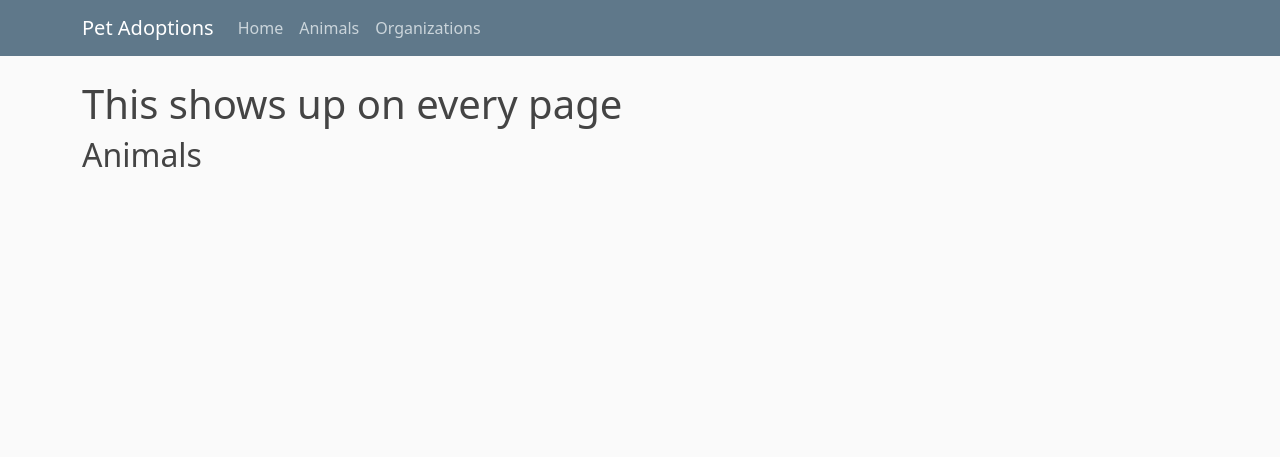
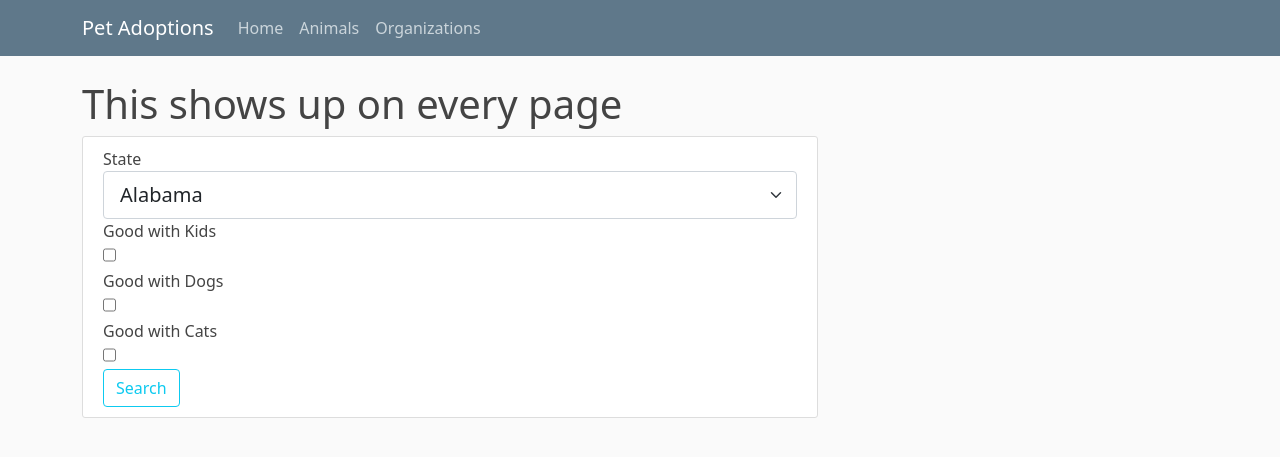
Before and after one commit to egomez4/Week4Project, a Flask app: page /animals in a window 1280 px wide. Shown: the top 457 px of the page. Run offline with Flask 2, Linux system fonts and the light colour scheme.

Commit message:
Added style guide checker and pages display registration forms

```diff
--- /dev/null
+++ b/forms.py
@@ -0,0 +1,72 @@
+from flask_wtf import FlaskForm
+from wtforms import StringField, PasswordField, SubmitField, BooleanField, SelectField
+from wtforms.validators import DataRequired, Length, Email, EqualTo
+
+states = [ ("AL", "Alabama"),
+          ("AK", "Alaska"),
+          ("AZ", "Arizona"),
+          ("AR", "Arkansas"),
+          ("CA", "California"),
+          ("CO", "Colorado"),
+          ("CT", "Connecticut"),
+          ("DE", "Delaware"),
+          ("DC", "District Of Columbia"),
+          ("FL", "Florida"),
+          ("GA", "Georgia"),
+          ("HI", "Hawaii"),
+          ("ID", "Idaho"),
+          ("IL", "Illinois"),
+          ("IN", "Indiana"),
+          ("IA", "Iowa"),
+          ("KS", "Kansas"),
+          ("KY", "Kentucky"),
+          ("LA", "Louisiana"),
+          ("ME", "Maine"),
+          ("MD", "Maryland"),
+          ("MA", "Massachusetts"),
+          ("MI", "Michigan"),
+          ("MN", "Minnesota"),
+          ("MS", "Mississippi"),
+          ("MO", "Missouri"),
+          ("MT", "Montana"),
+          ("NE", "Nebraska"),
+          ("NV", "Nevada"),
+          ("NH", "New Hampshire"),
+          ("NJ", "New Jersey"),
+          ("NM", "New Mexico"),
+          ("NY", "New York"),
+          ("NC", "North Carolina"),
+          ("ND", "North Dakota"),
+          ("OH", "Ohio"),
+          ("OK", "Oklahoma"),
+          ("OR", "Oregon"),
+          ("PA", "Pennsylvania"),
+          ("RI", "Rhode Island"),
+          ("SC", "South Carolina"),
+          ("SD", "South Dakota"),
+          ("TN", "Tennessee"),
+          ("TX", "Texas"),
+          ("UT", "Utah"),
+          ("VT", "Vermont"),
+          ("VA", "Virginia"),
+          ("WA", "Washington"),
+          ("WV", "West Virginia"),
+          ("WI", "Wisconsin"),
+          ("WY", "Wyoming")
+]
+
+class AnimalsForm(FlaskForm):
+    #animalType = SelectField(
+    #                       validators=[DataRequired(), Length(min=2, max=20)])
+    #breed = StringField('Email',
+    #                    validators=[DataRequired(), Email()])
+    state = SelectField('State', choices = states, validators=[DataRequired()])
+    kids = BooleanField('Good with Kids', default=False)
+    dogs = BooleanField('Good with Dogs', default=False)
+    cats = BooleanField('Good with Cats', default=False)
+    submit = SubmitField('Search')
+
+class OrganizationForm(FlaskForm):
+    zip_code = StringField('Zip Code')
+    state = SelectField('State', choices=states, validators=[DataRequired()])
+    submit = SubmitField('Search')
--- a/routes.py
+++ b/routes.py
@@ -1,27 +1,38 @@
 #sudo pip3 install petpy
 import petpy
 from flask import Flask, render_template, url_for, flash, redirect
+from forms import AnimalsForm, OrganizationForm
+from flask_behind_proxy import FlaskBehindProxy
+
 
 app = Flask(__name__)
+proxied = FlaskBehindProxy(app)
+app.config['SECRET_KEY'] = '9964c5b701ffc08bb7832c6c9d603d04'
 
 api_key = 'JNGvI97bit2E3e4Vawh0diK8VQyRwXvIoaK8sGAm91DevlHJwU'
 api_secret = 'IijpJC2ivqOzvZrJItbXxBNp7KUHZefKsP5YlNtY'
 
 pf = petpy.Petfinder(api_key, secret=api_secret)
 
-#print(pf.breeds())
+#print(pf.animal_types())
 
 @app.route('/')
 def home():
     return render_template('home.html', subtitle = 'Home')
 
-@app.route('/animals')
+@app.route('/animals', methods=['GET', 'POST'])
 def animals():
-    return render_template('animals.html', subtitle='Animals')
+    form = AnimalsForm()
+    if form.validate_on_submit():
+        return redirect(url_for('home'))
+    return render_template('animals.html', subtitle='Animals', form=form)
 
-@app.route('/organizations')
+@app.route('/organizations', methods=['GET', 'POST'])
 def organizations():
-    return render_template('organizations.html', subtitle='Organizations')
+    form = OrganizationForm()
+    zip_code = form.zip_code.data
+    print(zip_code)
+    return render_template('organizations.html', subtitle='Organizations', form=form)
 
 if __name__ == '__main__':               # this should always be at the end
     app.run(debug=True, host="0.0.0.0")
--- a/static/main.css
+++ b/static/main.css
@@ -78,3 +78,7 @@ a.article-title:hover {
 .account-heading {
   font-size: 2.5rem;
 }
+
+.form-group {
+    color: #444444;
+}
--- a/templates/animals.html
+++ b/templates/animals.html
@@ -1,5 +1,66 @@
 {% extends "layout.html" %}
 {% block content %}
-    <h2>{{ subtitle }}</h2>
-    <p>{{ text }}</p>
+    <div class="content-section">
+        <form method="POST" action="">
+            {{ form.hidden_tag() }}
+            <fieldset class="form-group">
+ <div class="form-group">
+    {{ form.state.label(class="form-select-label") }}
+     {% if form.state.errors %}
+       {{ form.state(class="form-select form-select-lg is-invalid") }}
+       <div class="invalid-feedback">
+         {% for error in form.state.errors%}
+             <span>{{error}}</span>
+         {% endfor %}
+       </div>
+   {% else %}
+       {{ form.state(class="form-select form-select-lg") }}
+   {% endif %}
+ </div>
+ <div class="form-group">
+     {{ form.kids.label(class="form-check-label") }}
+     {% if form.kids.errors %}
+       {{ form.kids(class="form-check form-check-lg is-invalid") }}
+       <div class="invalid-feedback">
+         {% for error in form.kids.errors%}
+             <span>{{error}}</span>
+         {% endfor %}
+       </div>
+   {% else %}
+       {{ form.kids(class="form-check form-check-lg") }}
+   {% endif %}
+ </div>
+ <div class="form-group">
+     {{ form.dogs.label(class="form-check-label") }}
+     {% if form.dogs.errors %}
+       {{ form.dogs(class="form-check form-check-lg is-invalid") }}
+       <div class="invalid-feedback">
+         {% for error in form.dogs.errors%}
+             <span>{{error}}</span>
+         {% endfor %}
+       </div>
+   {% else %}
+       {{ form.dogs(class="form-check form-check-lg") }}
+   {% endif %}
+ </div>
+ <div class="form-group">
+     {{ form.cats.label(class="form-check-label") }}
+     {% if form.cats.errors %}
+       {{ form.cats(class="form-check form-check-lg is-invalid") }}
+       <div class="invalid-feedback">
+         {% for error in form.cats.errors%}
+             <span>{{error}}</span>
+         {% endfor %}
+       </div>
+   {% else %}
+       {{ form.cats(class="form-check form-check-lg") }}
+   {% endif %}
+ </div>
+</fieldset>
+ <div class="form-group">
+      {{ form.submit(class="btn btn-outline-info") }}
+  </div>
+         </form>
+     </div>
+
 {% endblock content %}
```
Also changed, not shown: templates/organizations.html (+40 -0 lines), .github/workflows/styleguide.yaml (added).
